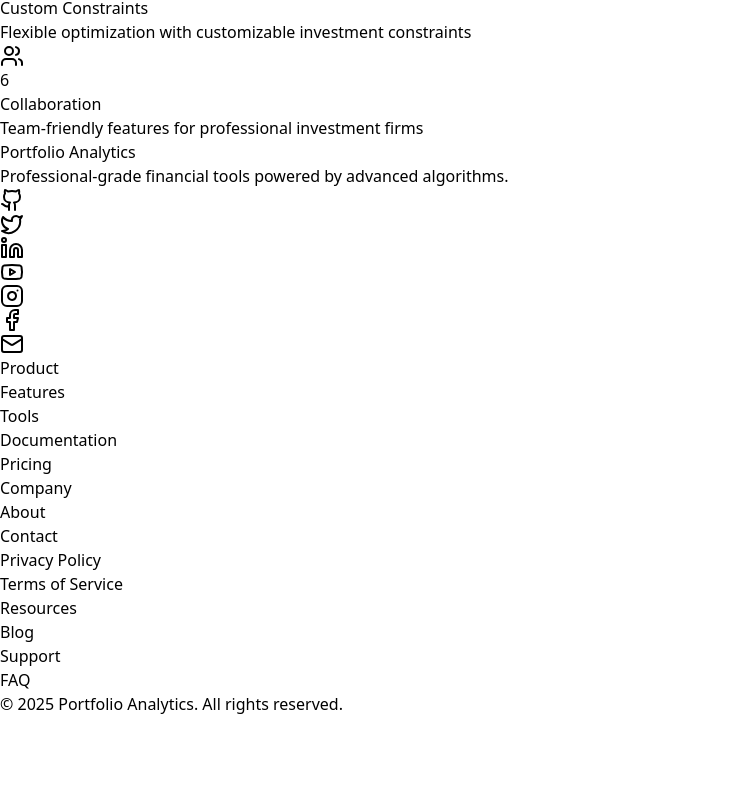
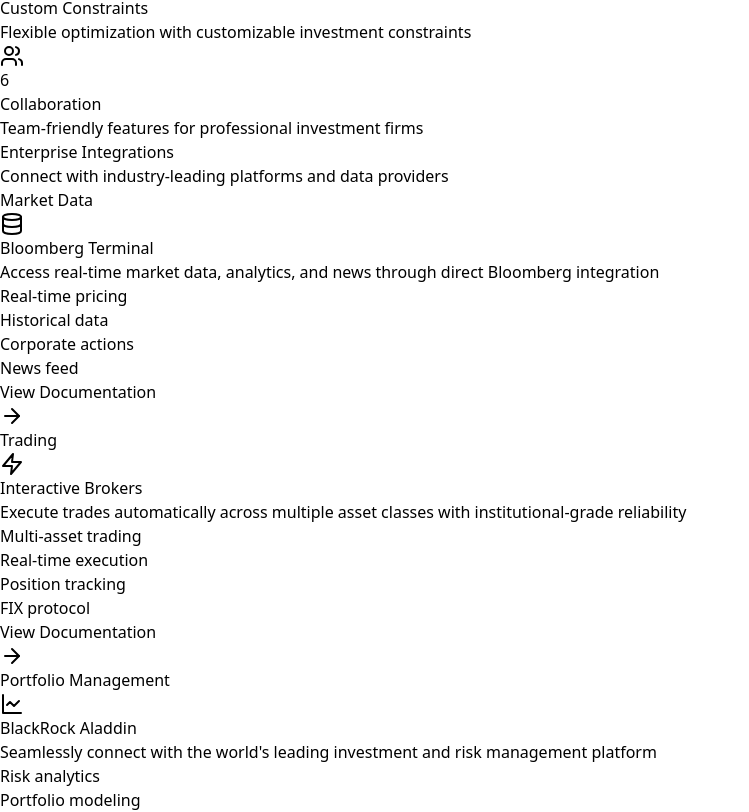
Before and after one commit to tavangarx/portfolio-analytics, a React (Vite) app: page / in a window 1280 px wide. Shown: the part 1216-2028 px from the top of the page, without its empty margins (0-749 px from the left). Before the commit the page ends 1932 px from the top, so only its background shows below. Built offline with nearby package versions, Linux system fonts and the light colour scheme.

Commit message:
Update App.jsx

```diff
--- a/src/App.jsx
+++ b/src/App.jsx
@@ -1,6 +1,7 @@
 import React from 'react';
 import Header from './components/Header';
 import Hero from './components/Hero';
+import Integrations from './components/Integrations';
 import Footer from './components/Footer';
 
 function App() {
@@ -9,6 +10,7 @@
       <Header />
       <main className="flex-grow">
         <Hero />
+        <Integrations />
       </main>
       <Footer />
     </div>
```
